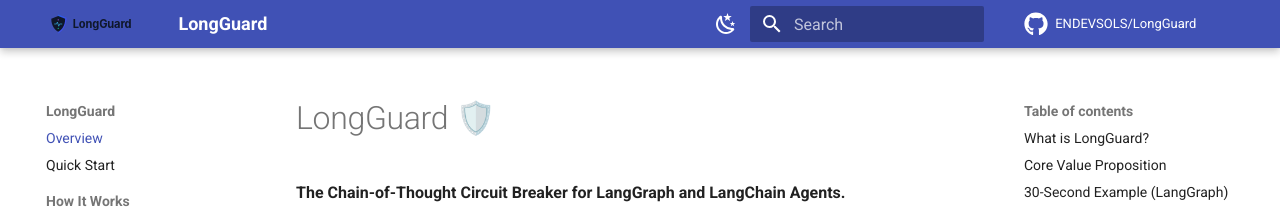
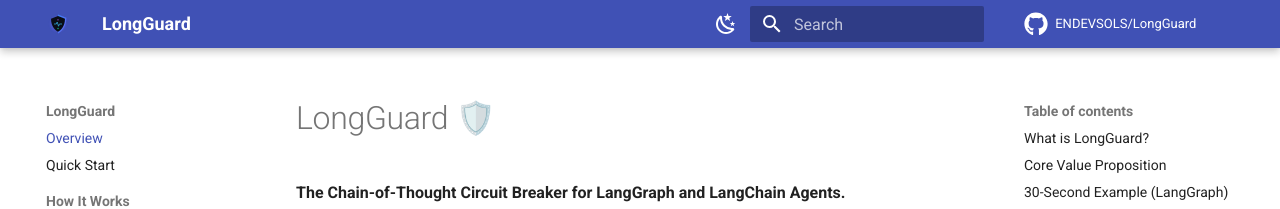
Before and after one commit to ENDEVSOLS/LongGuard, an MkDocs documentation site: the page built from docs/index.md, in a window 1280 px wide. Shown: the top 209 px of the page. Built offline with MkDocs 1.6.1 and Material for MkDocs 9.7.7, drawn with Linux system fonts in a browser that asks for light colours; comment, search, counter and statistics services are not loaded.

Commit message:
fix(docs): use shield mark icon for navbar logo and favicon to prevent duplicate site title

```diff
--- a/mkdocs.yml
+++ b/mkdocs.yml
@@ -10,8 +10,8 @@
 
 theme:
   name: material
-  logo: assets/logo-light.svg
-  favicon: assets/logo-light.svg
+  logo: assets/icon.svg
+  favicon: assets/icon.svg
   icon:
     repo: fontawesome/brands/github
   palette:
```
Also changed, not shown: docs/index.md (+1 -1 lines), assets/icon.svg (added), docs/assets/icon.svg (added).
